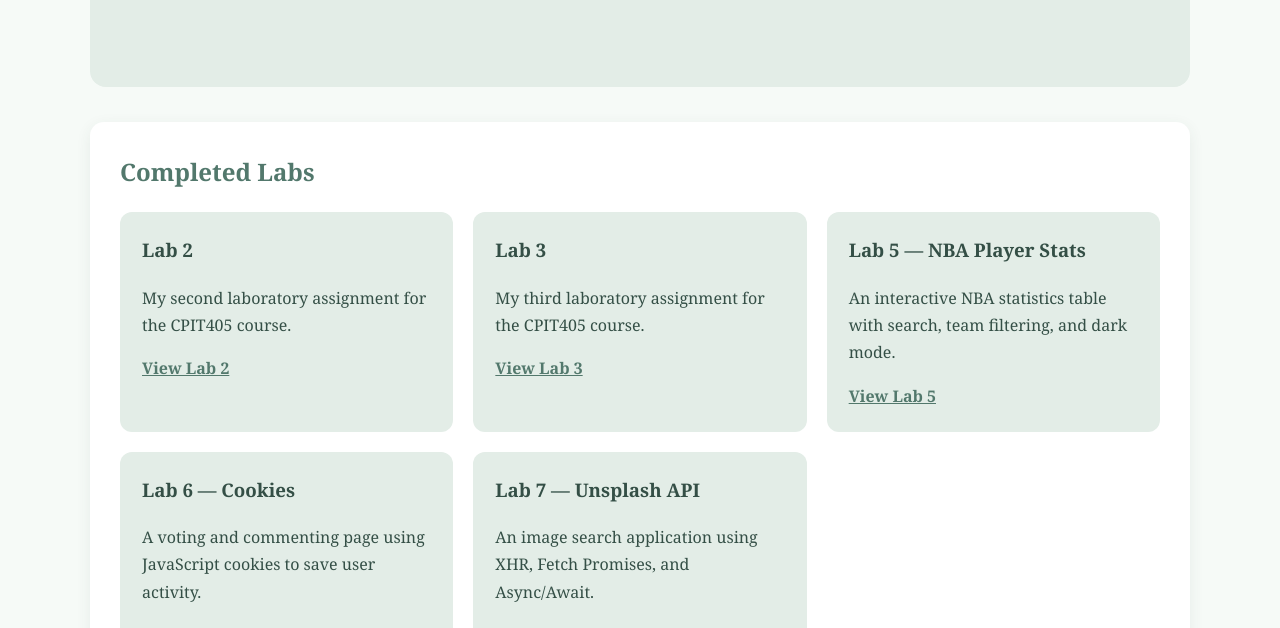
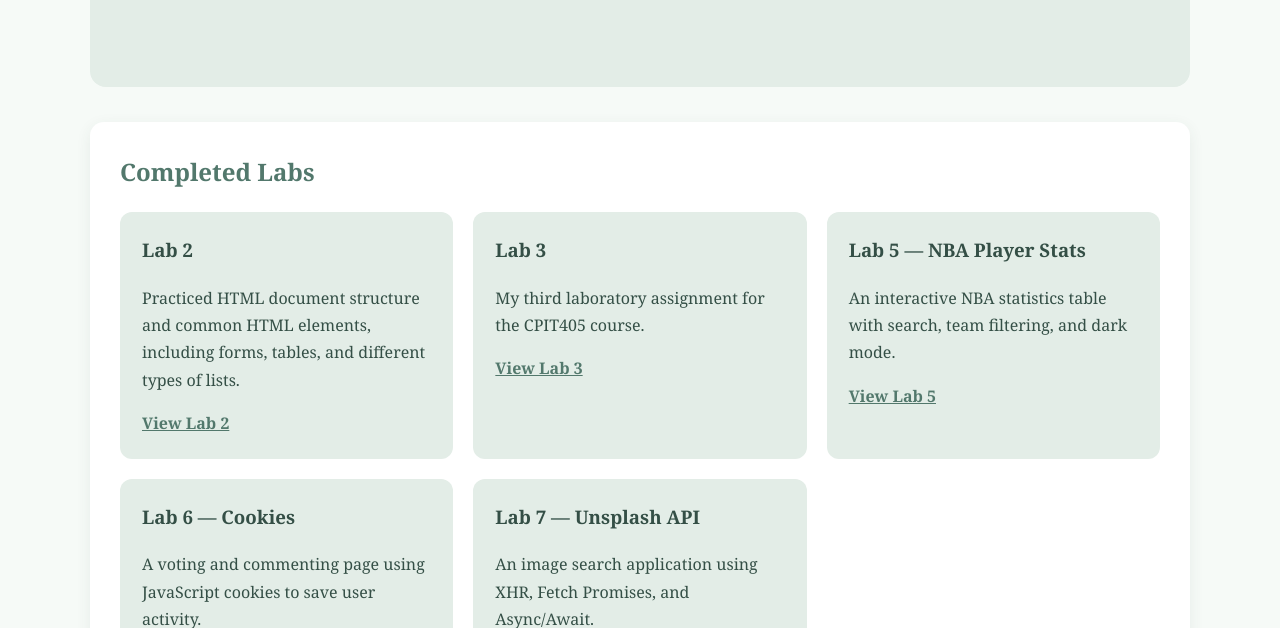
Before and after one commit to AsalahMM/CPIT405-Labs, a plain HTML site: page assignment1/labs.html in a window 1280 px wide. Shown: the part 472-1100 px from the top of the page. Drawn offline with Linux system fonts and the light colour scheme.

Commit message:
labs.html

```diff
--- a/assignment1/labs.html
+++ b/assignment1/labs.html
@@ -39,8 +39,9 @@
       <article class="feature">
     <h3>Lab 2</h3>
     <p>
-        My second laboratory assignment
-        for the CPIT405 course.
+        Practiced HTML document structure and common
+        HTML elements, including forms, tables,
+        and different types of lists.
     </p>
     <a href="https://asalahmm.github.io/CPIT405-Labs/Labs/lab2.html"
        target="_blank" rel="noopener noreferrer">
```
